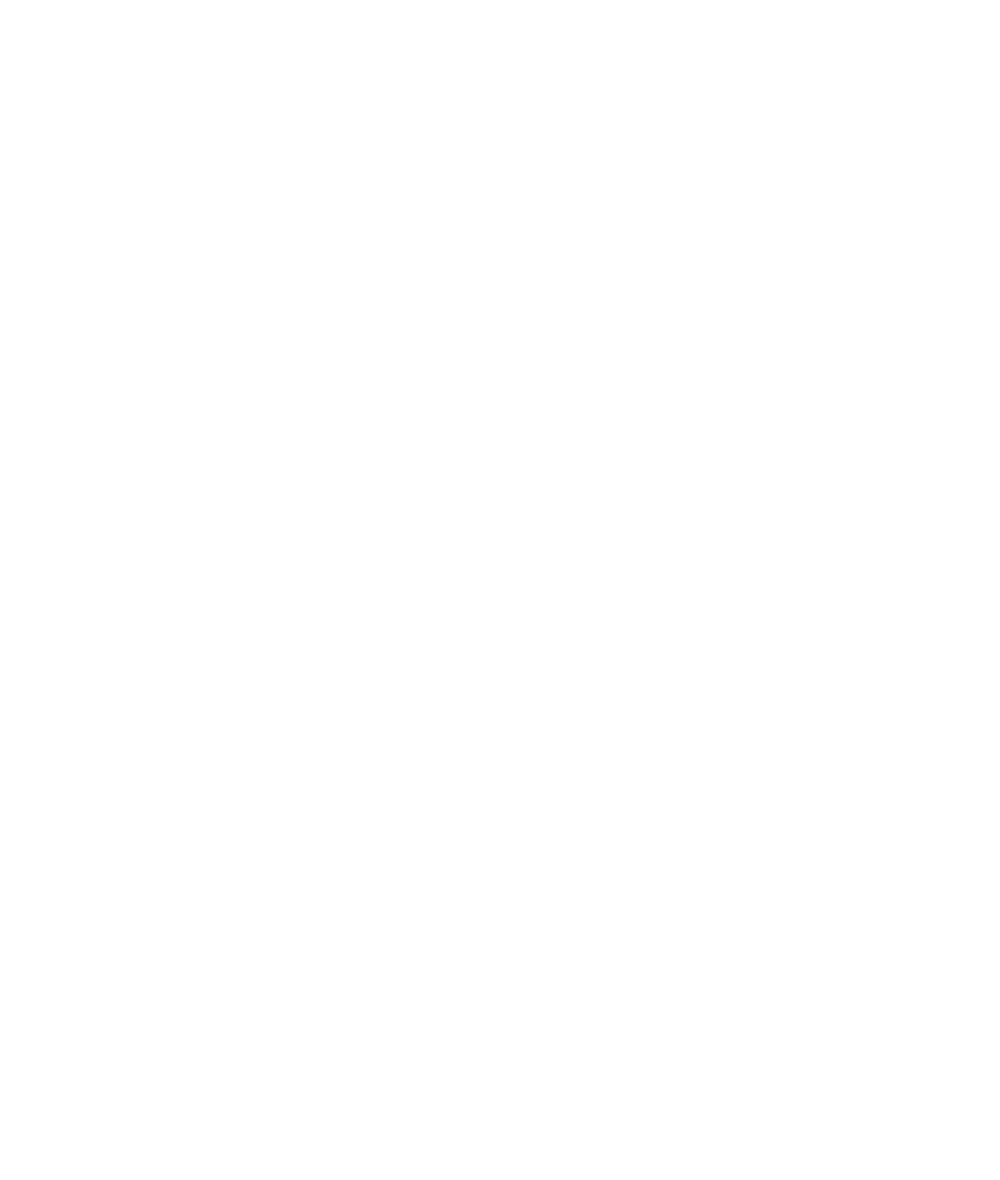
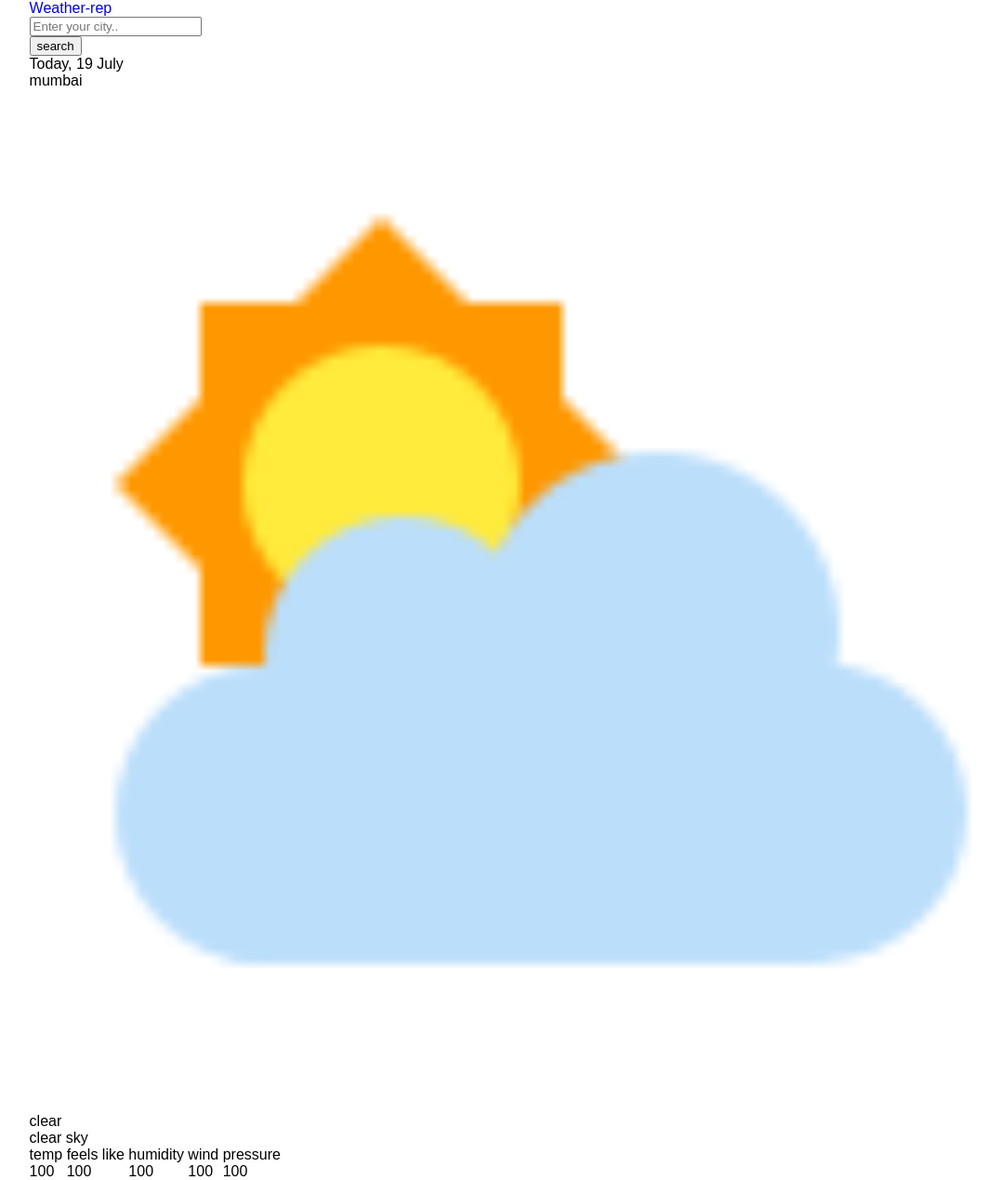
Before and after one commit to kashifaxioned/weather-rep, a plain HTML site: page index.html in a window 1280 px wide. Shown: the whole page at 93% size, without its empty margins (58-1134 px from the left). Before the commit the page ends 800 px from the top, so only its background shows below. Drawn offline with Linux system fonts and the light colour scheme.

Commit message:
html structure added

```diff
--- a/index.html
+++ b/index.html
@@ -23,13 +23,53 @@
   <!--container start-->
   <div class="container">
     <!--header section start-->
-    <header>
-
+    <header class="header">
+      <div class="wrapper">
+        <h1 class="header__logo"><a href="index.html" title="Home">Weather-rep</a></h1>
+      </div>
     </header>
     <!--header section start-->
     <!--main section start-->
     <main>
-
+      <div class="home">
+        <div class="wrapper">
+          <form action="/" class="home__form">
+            <div class="home__form__inp"><input class="home__form__inp__field" type="text" name="search-inp" placeholder="Enter your city.." autocomplete="off"></div>
+            <div class="home__form__add"><button class="home__form__add__btn" type="submit">search</button></div>
+          </form>
+          <div class="home__result">
+            <p class="home__result__day">Today, <span class="home__result__day__date">19 July</span></p>
+            <span class="home__result__city">mumbai</span>
+            <div class="home__result__img">
+              <figure ><img src="./assets/Images/conditions/clear.png" alt="clear" class="home__result__figure"></figure>
+              <h2 class="home__result__img__title">clear</h2>
+              <p class="home__result__img__info">clear sky</p>
+            </div>
+            <ul class="home__result__condition">
+              <li class="home__result__condition__item home__result__condition--temp">
+                <p class="home__result__condition__item__title">temp</p>
+                <span class="home__result__condition__item__result">100</span>
+              </li>
+              <li class="home__result__condition__item home__result__condition--feels-like">
+                <p class="home__result__condition__item__title">feels like</p>
+                <span class="home__result__condition__item__result">100</span>
+              </li>
+              <li class="home__result__condition__item home__result__condition--humidity">
+                <p class="home__result__condition__item__title">humidity</p>
+                <span class="home__result__condition__item__result">100</span>
+              </li>
+              <li class="home__result__condition__item home__result__condition--wind">
+                <p class="home__result__condition__item__title">wind</p>
+                <span class="home__result__condition__item__result">100</span>
+              </li>
+              <li class="home__result__condition__item home__result__condition--pressure">
+                <p class="home__result__condition__item__title">pressure</p>
+                <span class="home__result__condition__item__result">100</span>
+              </li>
+            </ul>
+          </div>
+        </div>
+      </div>
     </main>
     <!--main section end-->
 
```
